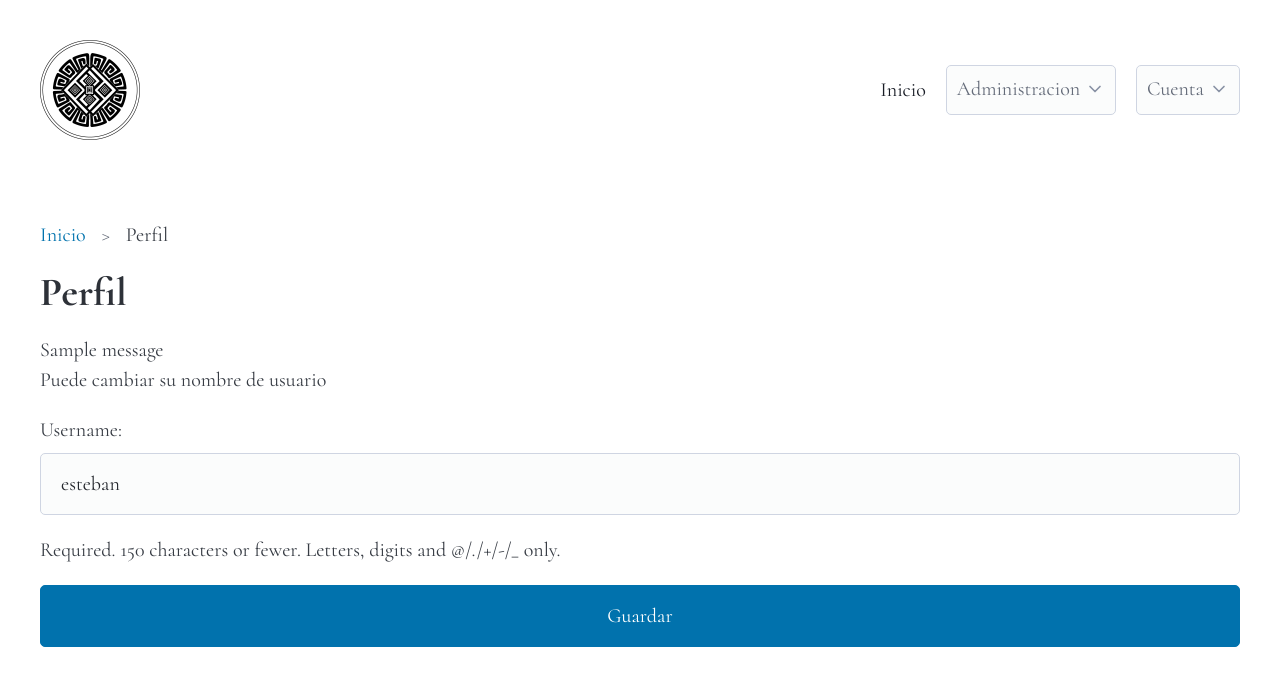
After one commit to JuanPuyo1/EWASyst, a Django app: page /accounts/profile/ in a window 1280 px wide. The commit adds this page. Shown: the top 686 px of the page. Run offline with Django 5.2, Linux system fonts and the light colour scheme; a user stored in the database is signed in; tables that the repository leaves empty hold one stand-in row (values such as "Sample post"); one stand-in notice (Sample message) is shown; some libraries are stand-ins or nearby versions.

Commit message:
some changes, profile view, and invoices simplification

```diff
--- a/accounts/forms.py
+++ b/accounts/forms.py
@@ -1,5 +1,16 @@
 from django import forms
+from django.contrib.auth.models import User
 
 class LoginForm(forms.Form):
     username = forms.CharField(label='Usuario')
     password = forms.CharField(label='Contraseña', widget=forms.PasswordInput)
+
+class ProfileForm(forms.ModelForm):
+    class Meta:
+        model = User
+        fields = ['username']
+
+    def __init__(self, *args, **kwargs):
+        super().__init__(*args, **kwargs)
+        self.fields['username'].widget = forms.TextInput()
+        self.fields['username'].required = True
--- /dev/null
+++ b/accounts/templates/accounts/profile.html
@@ -0,0 +1,33 @@
+{% extends 'base.html' %}
+
+{% block title %}
+    Perfil
+{% endblock %}
+
+{% block breadcrumb %}
+<nav aria-label="breadcrumb">
+    <ul>
+        <li><a href="{% url 'dashboard:dashboard' %}">Inicio</a></li>
+        <li>Perfil</li>
+    </ul>
+</nav>
+{% endblock %}
+
+{% block content %}
+<h1>Perfil</h1>
+{% if messages %}
+    {% for message in messages %}
+        <div class="alert alert-{{ message.tags }}">{{ message }}</div>
+    {% endfor %}
+{% endif %}
+
+<p>Puede cambiar su nombre de usuario</p>
+
+<form method="post">
+    {% csrf_token %}
+    {{ form.as_p }}
+    <button type="submit">Guardar</button>
+</form>
+
+
+{% endblock %}
--- a/accounts/urls.py
+++ b/accounts/urls.py
@@ -5,4 +5,5 @@ app_name = 'accounts'
 urlpatterns = [
     path('login/', views.LoginModifiedView.as_view(), name='login'),
     path('logout/', views.logout_view, name='logout'),
+    path('profile/', views.ProfileView.as_view(), name='profile'),
 ]
--- a/accounts/views.py
+++ b/accounts/views.py
@@ -1,7 +1,9 @@
 from django.shortcuts import render, redirect
 from django.contrib.auth import authenticate, login, logout
 from django.views import View
-from .forms import LoginForm
+from .forms import LoginForm, ProfileForm
+from django.contrib.auth.models import User
+from django.contrib import messages
 # Create your views here.
 
 class LoginModifiedView(View):
@@ -27,3 +29,21 @@ class LoginModifiedView(View):
 def logout_view(request):
     logout(request)
     return redirect('accounts:login')
+
+
+class ProfileView(View):
+    template_name = 'accounts/profile.html'
+    form_class = ProfileForm
+    def get(self, request):
+        form = self.form_class(instance=request.user)
+        return render(request, self.template_name, {'form': form})
+
+    def post(self, request):
+        form = self.form_class(request.POST, instance=request.user) #instance=request.user es para que el formulario se llene con los datos del usuario actual
+        if form.is_valid():
+            form.save()
+            messages.success(request, 'Perfil actualizado correctamente')
+            return redirect('accounts:profile' )
+        else:
+            messages.error(request, 'Error al actualizar el perfil')
+        return render(request, self.template_name, {'form': form})
--- a/invoices/forms.py
+++ b/invoices/forms.py
@@ -25,7 +25,7 @@ class InvoiceForm(forms.ModelForm):
             'invoice_type': forms.TextInput(attrs={'class': 'form-control'}),
             'invoice_date': forms.DateInput(attrs={'class': 'form-control', 'type': 'date'}),
             'invoice_status': forms.TextInput(attrs={'class': 'form-control'}),
-            'observation': forms.TextInput(attrs={'class': 'form-control'}),
+            'observation': forms.Textarea(attrs={'class': 'form-control'}),
             'invoice_quantity': forms.TextInput(attrs={'class': 'form-control'}),
             'additional_notes': forms.TextInput(attrs={'class': 'form-control', 'placeholder': 'Anillo como parte de pago?, etc.'}),
             'invoice_total': forms.TextInput(attrs={'class': 'form-control'}),
--- a/quotes/views.py
+++ b/quotes/views.py
@@ -202,7 +202,10 @@ def create_invoice(request, quote_id):
         'client': quote.client.id,  # Store ID instead of object
         'invoice_number': quote.quote_number,
         'invoice_total': str(quote.quote_total),  # Convert Decimal to string
+        'observation': quote.quote_description,
+        'invoice_quantity': quote.quote_quantity,
         'additional_notes': quote.quote_additional_notes,
+        'invoice_type': quote.quote_product_type,
     }
 
     return redirect('invoices:invoices_create')
--- a/templates/base.html
+++ b/templates/base.html
@@ -60,7 +60,7 @@
                     Cuenta
                   </summary>
                   <ul dir="rtl">
-                    <li><a href="#">Perfil</a></li>
+                    <li><a href="{% url 'accounts:profile' %}">Perfil</a></li>
                     <li><a href="{% url 'accounts:logout' %}">Cerrar sesión</a></li>
                   </ul>
                 </details>
```
Also changed, not shown: invoices/models.py (+2 -7 lines), invoices/views.py (+15 -8 lines), accounts/models.py (line endings or trailing spaces), db.sqlite3, invoices/migrations/0002_alter_invoice_invoice_type.py (added).
